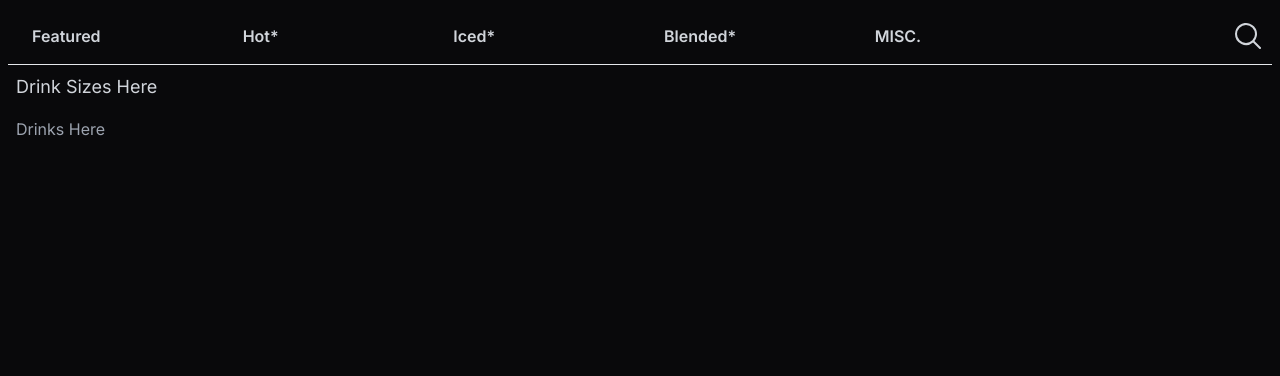
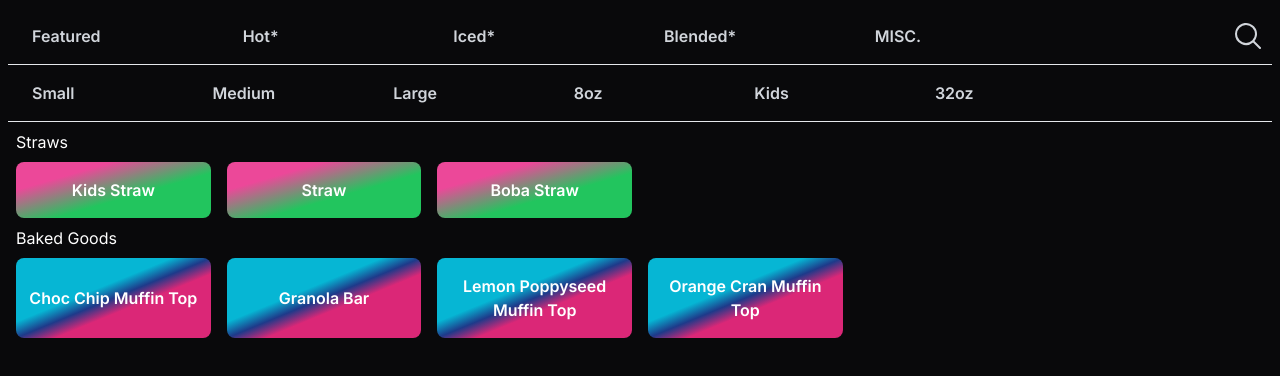
Before and after one commit to ShadowDraco/DBDrinkBuilder, a Next.js app: page /components/pages/misc-page in a window 1280 px wide. Shown: the top 376 px of the page. Built offline with nearby package versions, Linux system fonts and the light colour scheme.

Commit message:
Adds a large portion of drink options and themed pages

```diff
--- /dev/null
+++ b/app/components/pages/DrinkPage.js
@@ -0,0 +1,109 @@
+'use client'
+import React, { createRef, useState } from 'react'
+import PageTabs from '../layout/PageTabs'
+import DrinkSizes from '../layout/DrinkSizes'
+
+export default function DrinkPage({
+  orderInformationSaved,
+  currentPage,
+  setCurrentPage,
+  currentDrink,
+  setCurrentDrink,
+  drinksAndCategories,
+}) {
+  const [error, setError] = useState('')
+
+  const themes = {
+    lava: {
+      buttonClassName: 'bg-red-600 hover:bg-red-700',
+    },
+    fire: {
+      buttonClassName:
+        'hover:from-red-600 hover:to-orange-600 ease bg-gradient-to-b from-red-600 to-orange-500',
+    },
+    water: {
+      buttonClassName: 'bg-blue-700 hover:bg-blue-800',
+    },
+    ice: {
+      buttonClassName:
+        'hover:from-blue-600 hover:to-cyan-600 ease bg-gradient-to-br from-blue-500 to-cyan-500',
+    },
+    iceLake: {
+      buttonClassName:
+        'hover:from-cyan-300 hover:to-blue-700 ease bg-gradient-to-br from-cyan-300 to-blue-900',
+    },
+    winter: {
+      buttonClassName:
+        'hover:from-cyan-600 hover:to-gray-300 ease bg-gradient-to-br from-cyan-500 to-gray-300',
+    },
+    pansy: {
+      buttonClassName:
+        'hover:from-purple-600 hover:to-gray-300 ease bg-gradient-to-br from-purple-500 to-gray-300',
+    },
+    midnight: {
+      buttonClassName:
+        'hover:from-purple-400 hover:to-purple-800 ease bg-gradient-to-b from-purple-300 to-purple-950',
+    },
+    autumn: {
+      buttonClassName:
+        'hover:from-yellow-600 hover:to-orange-600 ease bg-gradient-to-br from-yellow-500 to-orange-500',
+    },
+    pumpkin: {
+      buttonClassName: 'bg-orange-600 hover:bg-orange-700',
+    },
+    pomegranate: {
+      buttonClassName:
+        'hover:from-pink-600 hover:to-green-600 ease bg-gradient-to-br from-pink-500 to-green-500 from-25% to-60%',
+    },
+    custom: {
+      buttonClassName:
+        'hover:from-cyan-600 hover:via-blue-900 hover:to-purple-950 ease bg-gradient-to-br from-cyan-500 to-pink-600 via-blue-900 from-40% to-60%',
+    },
+  }
+
+  return (
+    <div className='bg-zinc-950 p-2 min-h-screen w-full'>
+      <div className=''>
+        <PageTabs
+          setCurrentPage={setCurrentPage}
+          currentPage={currentPage}
+          orderInformationSaved={orderInformationSaved}
+        />
+
+        <div className='flex'>
+          <div className='w-full bg-zinc-950'>
+            <DrinkSizes
+              currentDrink={currentDrink}
+              setCurrentDrink={setCurrentDrink}
+            />
+
+            <div className='p-2'>
+              {drinksAndCategories.map((category, index) => {
+                return (
+                  <div key={`${category.name}-${index}`}>
+                    <p>{category.name}</p>
+                    <div className='grid sm:grid-cols-3 md:grid-cols-4 lg:grid-cols-6 gap-4 my-2'>
+                      {category.drinks.map((drink, index) => {
+                        return (
+                          <div key={`${drink}-${index}`} className=''>
+                            <button
+                              className={`px-2 py-4 text-md font-semibold w-full h-full text-center text-white transition duration-300 rounded-lg ${
+                                themes[category.theme].buttonClassName
+                              }`}
+                            >
+                              {drink.name}
+                            </button>
+                          </div>
+                        )
+                      })}
+                    </div>
+                  </div>
+                )
+              })}
+            </div>
+          </div>
+        </div>
+      </div>
+    </div>
+  )
+}
--- a/app/components/pages/blended-page/page.js
+++ b/app/components/pages/blended-page/page.js
@@ -1,33 +1,49 @@
 'use client'
-import React, { useState, useRef } from 'react'
-import PageTabs from '../../layout/PageTabs'
+import React, { useState } from 'react'
+import DrinkPage from '../DrinkPage'
 
 export default function BlendedPage({
   orderInformationSaved,
   currentPage,
   setCurrentPage,
+  currentDrink,
+  setCurrentDrink,
+  dutchFaves,
+  dutchClassics,
+  dutchChais,
 }) {
   const [error, setError] = useState('')
 
+  const blendedDrinks = [
+    {
+      name: 'Blended Classics*',
+      theme: 'water',
+      drinks: [
+        { name: 'Dutch Freeze' },
+        { name: 'Mocha' },
+        { name: 'Carburator' },
+      ],
+    },
+    {
+      name: 'Blended Dutch Faves',
+      theme: 'iceLake',
+      drinks: [...dutchFaves, { name: 'Campin Freeze' }],
+    },
+    {
+      name: 'Blended Chais',
+      theme: 'midnight',
+      drinks: [...dutchChais, { name: 'Blended Strawberry Horchata Chai' }],
+    },
+  ]
+
   return (
-    <div className='bg-zinc-950 p-2 min-h-screen w-full'>
-      <div className=''>
-        <PageTabs
-          setCurrentPage={setCurrentPage}
-          currentPage={currentPage}
-          orderInformationSaved={orderInformationSaved}
-        />
-
-        <div className='flex'>
-          <div className='w-full bg-zinc-950'>
-            <p className='text-lg text-gray-300 p-2'>Drink Sizes Here</p>
-
-            <div className='p-2'>
-              <p className='text-gray-400'>Drinks Here</p>
-            </div>
-          </div>
-        </div>
-      </div>
-    </div>
+    <DrinkPage
+      orderInformationSaved={orderInformationSaved}
+      currentPage={currentPage}
+      setCurrentPage={setCurrentPage}
+      currentDrink={currentDrink}
+      setCurrentDrink={setCurrentDrink}
+      drinksAndCategories={blendedDrinks}
+    />
   )
 }
--- a/app/components/pages/featured-page/page.js
+++ b/app/components/pages/featured-page/page.js
@@ -1,7 +1,6 @@
 'use client'
-import React, { createRef, useState } from 'react'
-import PageTabs from '../../layout/PageTabs'
-import DrinkSizes from '../../layout/DrinkSizes'
+import React, { useState } from 'react'
+import DrinkPage from '../DrinkPage'
 
 export default function FeaturedPage({
   orderInformationSaved,
@@ -12,28 +11,29 @@ export default function FeaturedPage({
 }) {
   const [error, setError] = useState('')
 
+  const featuredDrinks = [
+    {
+      name: 'Seasonal',
+      theme: 'autumn',
+      drinks: [
+        { name: 'CPB Americano' },
+        { name: 'CPB Mocha' },
+        { name: 'CPB Latte' },
+        { name: 'CPB Breve' },
+        { name: 'CPB Oat Milk Latte' },
+        { name: 'CPB Hot Protein Latte' },
+      ],
+    },
+  ]
+
   return (
-    <div className='bg-zinc-950 p-2 min-h-screen w-full'>
-      <div className=''>
-        <PageTabs
-          setCurrentPage={setCurrentPage}
-          currentPage={currentPage}
-          orderInformationSaved={orderInformationSaved}
-        />
-
-        <div className='flex'>
-          <div className='w-full bg-zinc-950'>
-            <DrinkSizes
-              currentDrink={currentDrink}
-              setCurrentDrink={setCurrentDrink}
-            />
-
-            <div className='p-2'>
-              <p className='text-gray-400'>Drinks Here</p>
-            </div>
-          </div>
-        </div>
-      </div>
-    </div>
+    <DrinkPage
+      orderInformationSaved={orderInformationSaved}
+      currentPage={currentPage}
+      setCurrentPage={setCurrentPage}
+      currentDrink={currentDrink}
+      setCurrentDrink={setCurrentDrink}
+      drinksAndCategories={featuredDrinks}
+    />
   )
 }
--- a/app/components/pages/hot-page/page.js
+++ b/app/components/pages/hot-page/page.js
@@ -1,33 +1,46 @@
 'use client'
-import React, { useState, useRef } from 'react'
-import PageTabs from '../../layout/PageTabs'
+import React, { useState } from 'react'
+import DrinkPage from '../DrinkPage'
 
-export default function HotPage({
+export default function FeaturedPage({
   orderInformationSaved,
   currentPage,
   setCurrentPage,
+  currentDrink,
+  setCurrentDrink,
+  dutchFaves,
+  dutchClassics,
+  dutchChais,
 }) {
   const [error, setError] = useState('')
 
+  const hotDrinks = [
+    {
+      name: 'Hot Classics*',
+      theme: 'lava',
+      drinks: [...dutchClassics, { name: 'Hot Protein Latte' }],
+    },
+    {
+      name: 'Hot Dutch Faves',
+      theme: 'fire',
+      drinks: [
+        ...dutchFaves,
+        { name: 'Hot Salted Caramel Protein Latte' },
+        { name: 'Hot Salted Caramel Protein Mocha' },
+        { name: 'Hot Creamy Van Prot Latte' },
+      ],
+    },
+    { name: 'Hot Chais', theme: 'pumpkin', drinks: [...dutchChais] },
+  ]
+
   return (
-    <div className='bg-zinc-950 p-2 min-h-screen w-full'>
-      <div className=''>
-        <PageTabs
-          setCurrentPage={setCurrentPage}
-          currentPage={currentPage}
-          orderInformationSaved={orderInformationSaved}
-        />
-
-        <div className='flex'>
-          <div className='w-full bg-zinc-950'>
-            <p className='text-lg text-gray-300 p-2'>Drink Sizes Here</p>
-
-            <div className='p-2'>
-              <p className='text-gray-400'>Drinks Here</p>
-            </div>
-          </div>
-        </div>
-      </div>
-    </div>
+    <DrinkPage
+      orderInformationSaved={orderInformationSaved}
+      currentPage={currentPage}
+      setCurrentPage={setCurrentPage}
+      currentDrink={currentDrink}
+      setCurrentDrink={setCurrentDrink}
+      drinksAndCategories={hotDrinks}
+    />
   )
 }
--- a/app/components/pages/iced-page/page.js
+++ b/app/components/pages/iced-page/page.js
@@ -1,33 +1,50 @@
 'use client'
-import React, { useState, useRef } from 'react'
-import PageTabs from '../../layout/PageTabs'
+import React, { useState } from 'react'
+import DrinkPage from '../DrinkPage'
 
 export default function IcedPage({
   orderInformationSaved,
   currentPage,
   setCurrentPage,
+  currentDrink,
+  setCurrentDrink,
+  dutchFaves,
+  dutchClassics,
+  dutchChais,
 }) {
   const [error, setError] = useState('')
 
+  const icedDrinks = [
+    {
+      name: 'Iced Classics*',
+      theme: 'ice',
+      drinks: [...dutchClassics, { name: 'Iced Protein Latte' }],
+    },
+    {
+      name: 'Iced Dutch Faves',
+      theme: 'winter',
+      drinks: [
+        ...dutchFaves,
+        { name: 'Iced Salted Caramel Protein Latte' },
+        { name: 'Iced Salted caramel Protein Mocha' },
+        { name: 'Iced Creamy Van Prot Latte' },
+      ],
+    },
+    {
+      name: 'Iced Chais',
+      theme: 'pansy',
+      drinks: [...dutchChais, { name: 'Iced Strawberry Horchata Chai' }],
+    },
+  ]
+
   return (
-    <div className='bg-zinc-950 p-2 min-h-screen w-full'>
-      <div className=''>
-        <PageTabs
-          setCurrentPage={setCurrentPage}
-          currentPage={currentPage}
-          orderInformationSaved={orderInformationSaved}
-        />
-
-        <div className='flex'>
-          <div className='w-full bg-zinc-950'>
-            <p className='text-lg text-gray-300 p-2'>Drink Sizes Here</p>
-
-            <div className='p-2'>
-              <p className='text-gray-400'>Drinks Here</p>
-            </div>
-          </div>
-        </div>
-      </div>
-    </div>
+    <DrinkPage
+      orderInformationSaved={orderInformationSaved}
+      currentPage={currentPage}
+      setCurrentPage={setCurrentPage}
+      currentDrink={currentDrink}
+      setCurrentDrink={setCurrentDrink}
+      drinksAndCategories={icedDrinks}
+    />
   )
 }
--- a/app/components/pages/misc-page/page.js
+++ b/app/components/pages/misc-page/page.js
@@ -1,33 +1,48 @@
 'use client'
-import React, { useState, useRef } from 'react'
-import PageTabs from '../../layout/PageTabs'
+import React, { useState } from 'react'
+import DrinkPage from '../DrinkPage'
 
 export default function MiscPage({
   orderInformationSaved,
   currentPage,
   setCurrentPage,
+  currentDrink,
+  setCurrentDrink,
+  dutchFaves,
+  dutchClassics,
 }) {
   const [error, setError] = useState('')
 
+  const miscDrinks = [
+    {
+      name: 'Straws',
+      theme: 'pomegranate',
+      drinks: [
+        { name: 'Kids Straw' },
+        { name: 'Straw' },
+        { name: 'Boba Straw' },
+      ],
+    },
+    {
+      name: 'Baked Goods',
+      theme: 'custom',
+      drinks: [
+        { name: 'Choc Chip Muffin Top' },
+        { name: 'Granola Bar' },
+        { name: 'Lemon Poppyseed Muffin Top' },
+        { name: 'Orange Cran Muffin Top' },
+      ],
+    },
+  ]
+
   return (
-    <div className='bg-zinc-950 p-2 min-h-screen w-full'>
-      <div className=''>
-        <PageTabs
-          setCurrentPage={setCurrentPage}
-          currentPage={currentPage}
-          orderInformationSaved={orderInformationSaved}
-        />
-
-        <div className='flex'>
-          <div className='w-full bg-zinc-950'>
-            <p className='text-lg text-gray-300 p-2'>Drink Sizes Here</p>
-
-            <div className='p-2'>
-              <p className='text-gray-400'>Drinks Here</p>
-            </div>
-          </div>
-        </div>
-      </div>
-    </div>
+    <DrinkPage
+      orderInformationSaved={orderInformationSaved}
+      currentPage={currentPage}
+      setCurrentPage={setCurrentPage}
+      currentDrink={currentDrink}
+      setCurrentDrink={setCurrentDrink}
+      drinksAndCategories={miscDrinks}
+    />
   )
 }
```
Also changed, not shown: app/components/layout/CurrentPage.js (+44 -0 lines).
